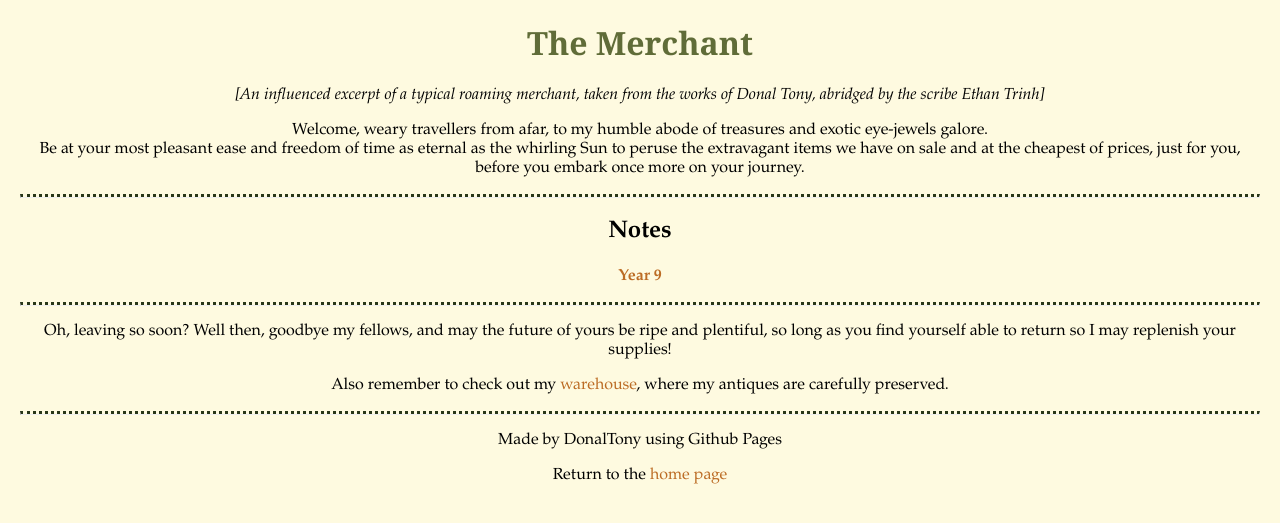
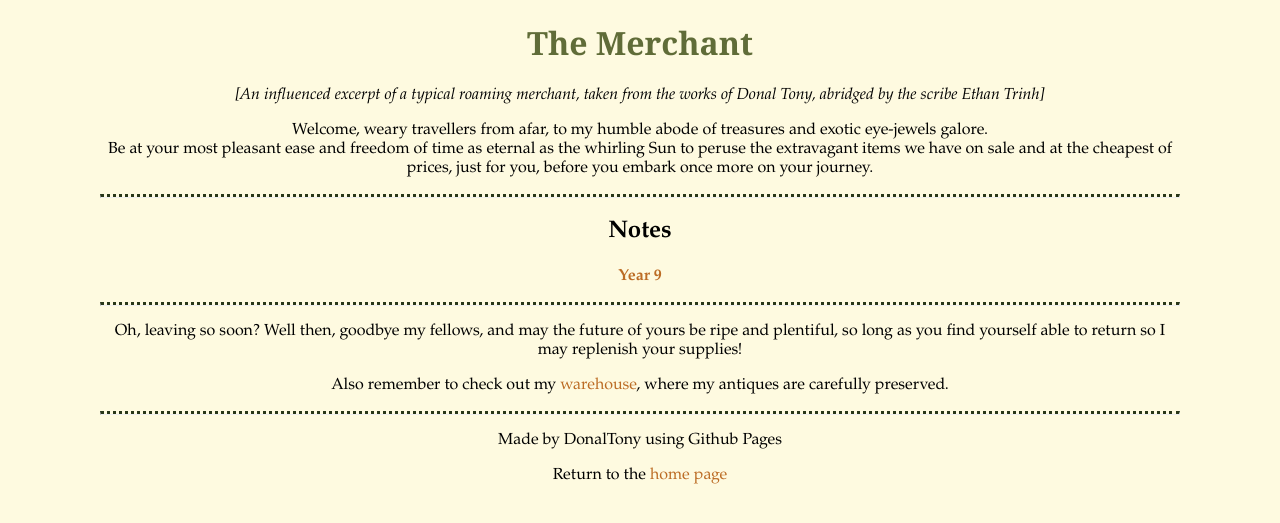
Before and after one commit to dvaraka/the-merchant, a Jekyll site: the page built from index.md, in a window 1280 px wide. Shown: the top 523 px of the page. Built offline with Jekyll 4.4.1, drawn with Linux system fonts in a browser that asks for light colours; our own code applies the rules of GitHub Pages for plain Markdown files.

Commit message:
Update main.css

```diff
--- a/assets/css/main.css
+++ b/assets/css/main.css
@@ -1,8 +1,8 @@
 body {
     background-color: #FEFAE0;
     font-family: Garamond;
-    margin-right: 20px;
-    margin-left: 20px;
+    margin-right: 100px;
+    margin-left: 100px;
     text-align: center;
 }
 
@@ -86,6 +86,6 @@ a {
         width: 50%;
     }
     body {
-        margin: 5px;
+        margin: 20px;
     }
 }
```
